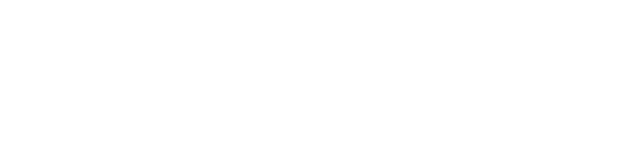
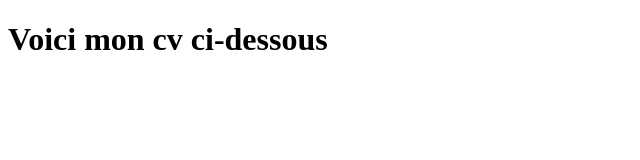
Before and after one commit to Rodyleriche/git-mon-cv, a plain HTML site: page index.html in a window 1280 px wide. Shown: the whole page, without its empty margins (0-640 px from the left). Drawn offline with Linux system fonts and the light colour scheme; files whose address does not match are found by name.

Commit message:
mise place de la section titre

```diff
--- a/index.html
+++ b/index.html
@@ -8,6 +8,6 @@
     <link rel="stylesheet" href="C:\Users\aures\OneDrive\Documents\Tp\Rodolpho\mon-cv\style.css"
 </head>
 <body>
-
+    <h1>Voici mon cv ci-dessous</h1>
 </body>
 </html>
```
